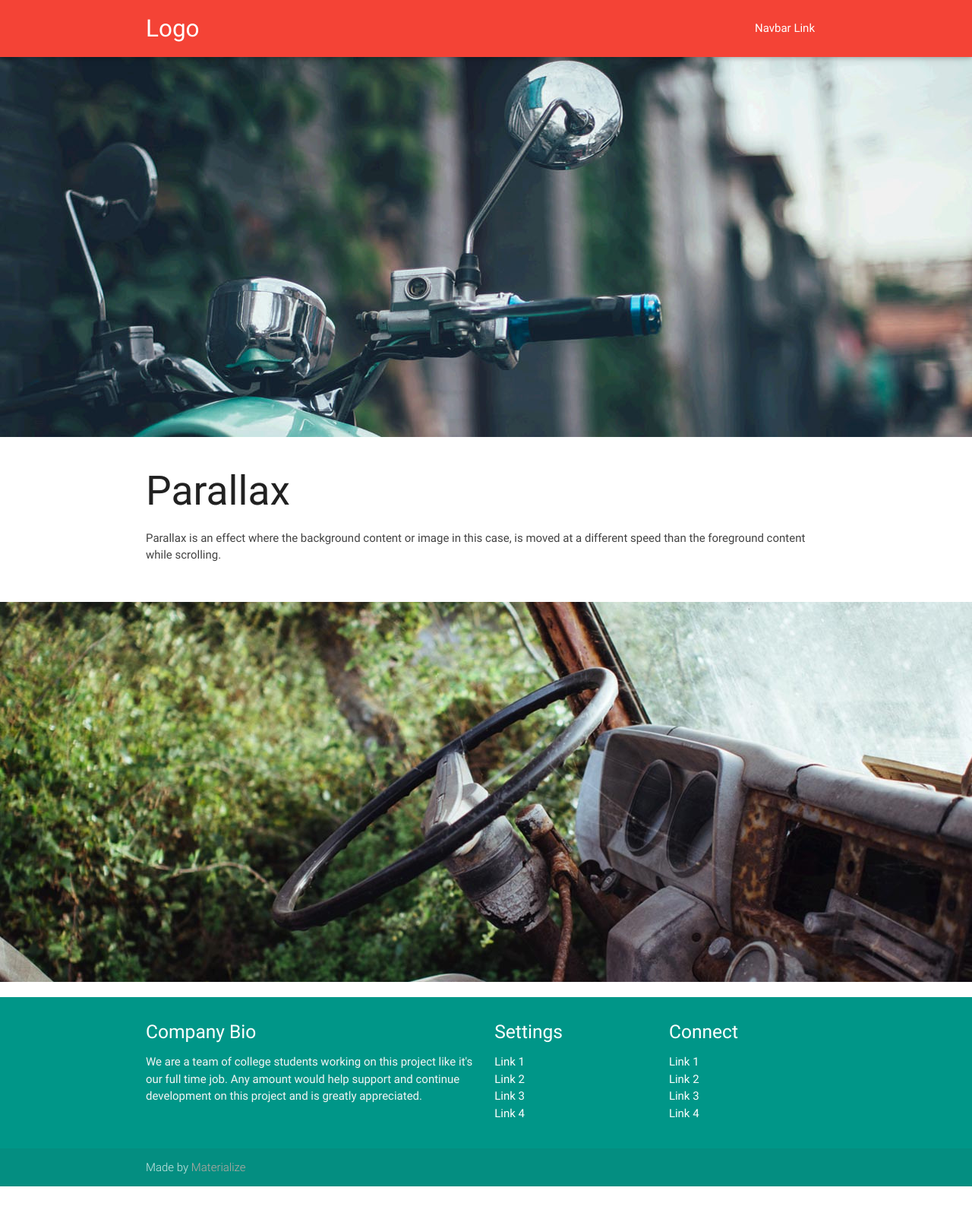
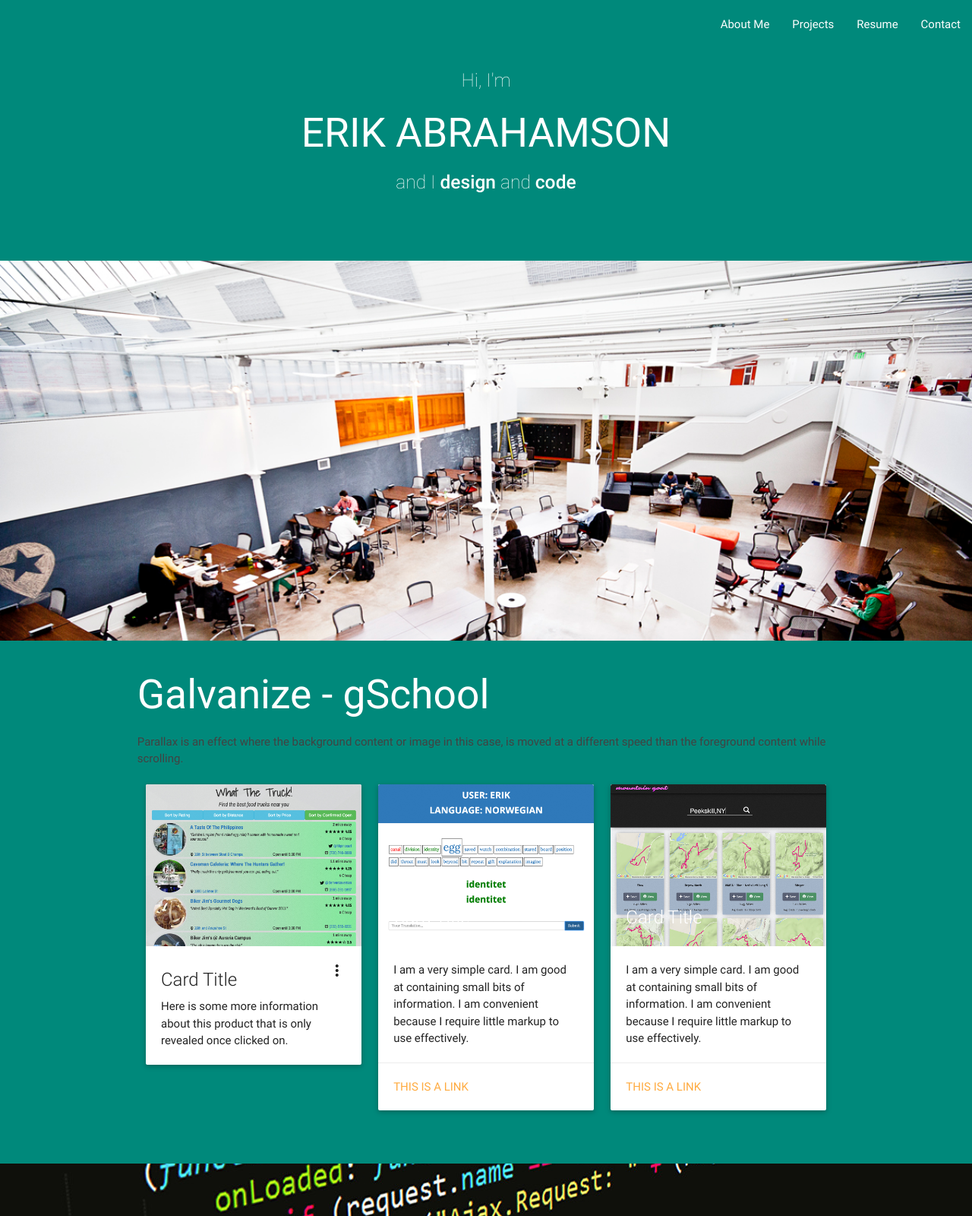
Before and after one commit to ErikAbrahamson/portfolio, a website: page index.html in a window 1280 px wide. Shown: the top 1600 px of the page at 76% size. Before the commit the page ends 1561 px from the top, so only its background shows below. Drawn offline with Linux system fonts and the light colour scheme.

Commit message:
update nav and header

```diff
--- a/index.html
+++ b/index.html
@@ -1,72 +1,141 @@
 <!DOCTYPE html>
  <html ng-app="myApp">
+
    <head>
-     <!--Import Google Icon Font-->
      <link href="http://fonts.googleapis.com/icon?family=Material+Icons" rel="stylesheet">
-     <!--Import materialize.css-->
      <link type="text/css" rel="stylesheet" href="css/materialize.css"  media="screen,projection"/>
-
-     <!--Let browser know website is optimized for mobile-->
      <meta name="viewport" content="width=device-width, initial-scale=1.0"/>
    </head>
 
    <body>
-     <nav class="red" role="navigation">
-       <div class="nav-wrapper container">
-         <a id="logo-container" href="#" class="brand-logo">Logo</a>
+     <div class="navbar-fixed">
+       <nav class="teal darken-1 z-depth-0">
+         <div class="nav-wrapper">
+           <a href="#!" class="brand-logo">&nbsp</a>
             <ul class="right hide-on-med-and-down">
-           <li><a href="#">Navbar Link</a></li>
+              <li><a id="about-link" href="#">About Me</a></li>
+              <li><a id="projects-link" href="#project">Projects</a></li>
+              <li><a id="resume-link" href="#">Resume</a></li>
+              <li><a id="contact-link" href="#">Contact</a></li>
             </ul>
-
             <ul id="nav-mobile" class="side-nav">
-           <li><a href="#">Navbar Link</a></li>
+              <li><a href="#">About Me</a></li>
+              <li><a href="#">Projects</a></li>
+              <li><a href="#">Resume</a></li>
+              <li><a href="#">Contact</a></li>
             </ul>
             <a href="#" data-activates="nav-mobile" class="button-collapse"><i class="material-icons">menu</i></a>
           </div>
         </nav>
+      </div>
+
+     <div class="section teal darken-1">
+       <div class="row container">
+         <div class="col s12">
+           <h5 class="thin white-text valign center-align">Hi, I'm</h5>
+           <h2 class="light title white-text center-align header">ERIK ABRAHAMSON</h2>
+           <h5 class="thin white-text valign center-align">and I
+             <strong>design</strong> and <strong>code</strong></h5><br><br>
+         </div>
+       </div>
+     </div>
+
+     <div class="parallax-container">
+       <div class="parallax"><img src="images/background4.jpg"></div>
+     </div>
+
+     <div class="section teal darken-1">
+       <div class="row container">
+
+         <!-- project cards -->
+       <div class="row" id="project">
+         <h2 class="white-text header">Galvanize - gSchool</h2>
+         <p class="grey-text text-darken-3 lighten-3">Parallax is an effect where the background content or image in this case, is moved at a different speed than the foreground content while scrolling.</p>
+
+         <div class="col s4 m4">
+           <div class="card">
+             <div class="card-image waves-effect waves-block waves-light">
+               <img class="activator" src="images/wtt.jpg">
+             </div>
+             <div class="card-content">
+               <span class="card-title activator grey-text text-darken-4">Card Title<i class="material-icons right">more_vert</i></span>
+               <p>Here is some more information about this product that is only revealed once clicked on.</p>
+             </div>
+             <div class="card-reveal">
+               <span class="card-title grey-text text-darken-4">Card Title<i class="material-icons right">close</i></span>
+               <p>Here is some more information about this product that is only revealed once clicked on.</p>
+               <div class="card-action">
+                 <a href="#">This is a link</a>
+               </div>
+             </div>
+           </div>
+         </div>
 
 
-       <div class="parallax-container">
-         <div class="parallax"><img src="images/background1.jpg"></div>
+         <div class="col s4 m4">
+           <div class="card">
+             <div class="card-image">
+               <img src="images/translate.jpg">
+               <span class="card-title">Card Title</span>
              </div>
-       <div class="section white">
-         <div class="row container">
-           <h2 class="header">Parallax</h2>
-           <p class="grey-text text-darken-3 lighten-3">Parallax is an effect where the background content or image in this case, is moved at a different speed than the foreground content while scrolling.</p>
+             <div class="card-content">
+               <p>I am a very simple card. I am good at containing small bits of information.
+               I am convenient because I require little markup to use effectively.</p>
+             </div>
+             <div class="card-action">
+               <a href="#">This is a link</a>
+             </div>
+           </div>
+         </div>
+
+
+         <div class="col s4 m4">
+           <div class="card">
+             <div class="card-image">
+               <img src="images/mtg.jpg">
+               <span class="card-title">Card Title</span>
+             </div>
+             <div class="card-content">
+               <p>I am a very simple card. I am good at containing small bits of information.
+               I am convenient because I require little markup to use effectively.</p>
+             </div>
+             <div class="card-action">
+               <a href="#">This is a link</a>
+             </div>
+           </div>
+         </div>
+
+       </div>
+
        </div>
      </div>
      <div class="parallax-container">
-         <div class="parallax"><img src="images/background2.jpg"></div>
+       <div class="parallax"><img src="images/background5.jpg"></div>
      </div>
 
      <footer class="page-footer teal">
+
        <div class="container">
          <div class="row">
-           <div class="col l6 s12">
-             <h5 class="white-text">Company Bio</h5>
-             <p class="grey-text text-lighten-4">We are a team of college students working on this project like it's our full time job. Any amount would help support and continue development on this project and is greatly appreciated.</p>
-
-
+          <form class="col s12">
+            <div class="row">
+              <div class="input-field col s6">
+                <i class="material-icons prefix">account_circle</i>
+                <input id="icon_prefix" type="text" class="validate">
+                <label for="icon_prefix">First Name</label>
               </div>
-           <div class="col l3 s12">
-             <h5 class="white-text">Settings</h5>
-             <ul>
-               <li><a class="white-text" href="#!">Link 1</a></li>
-               <li><a class="white-text" href="#!">Link 2</a></li>
-               <li><a class="white-text" href="#!">Link 3</a></li>
-               <li><a class="white-text" href="#!">Link 4</a></li>
-             </ul>
-           </div>
-           <div class="col l3 s12">
-             <h5 class="white-text">Connect</h5>
-             <ul>
-               <li><a class="white-text" href="#!">Link 1</a></li>
-               <li><a class="white-text" href="#!">Link 2</a></li>
-               <li><a class="white-text" href="#!">Link 3</a></li>
-               <li><a class="white-text" href="#!">Link 4</a></li>
-             </ul>
+              <div class="input-field col s6">
+                <i class="material-icons prefix">email</i>
+                <input id="icon_email" type="tel" class="validate">
+                <label for="icon_email">Email</label>
               </div>
             </div>
+            <button class="btn waves-effect waves-light" type="submit" name="action">Submit
+  <i class="material-icons right">send</i>
+</button>
+          </form>
+        </div>
+
        </div>
        <div class="footer-copyright">
          <div class="container">
--- a/js/init.js
+++ b/js/init.js
@@ -4,5 +4,37 @@
     $('.button-collapse').sideNav();
     $('.parallax').parallax();
 
+    $('#about-link').click(function() {
+      $('html, body').animate({
+          scrollTop: $('#about').offset().top
+      }, 800);
+    });
+
+    $('#projects-link').click(function() {
+      $('html, body').animate({
+          scrollTop: $('#project').offset().top
+      }, 750);
+    });
+
+    $('#resume-link').click(function() {
+      $('html, body').animate({
+          scrollTop: $('#resume').offset().top
+      }, 500);
+    });
+
+    $('#contact-link').click(function() {
+      $('html, body').animate({
+          scrollTop: $('.page-footer').offset().top
+      }, 300);
+    });
+
+    // var options = [{
+    //   selector: '#project',
+    //   offset: 500,
+    //   callback: 'Materialize.fadeInImage("#project")'
+    // }];
+    //
+    // Materialize.scrollFire(options);
+
   }); // end of document ready
 })(jQuery); // end of jQuery name space
```
Also changed, not shown: css/materialize.css, images/background4.jpg (added), images/background5.jpg (added), images/mtg.jpg (added), images/sample-1.jpg (added), images/translate.jpg (added), images/translate.png (added), images/wtt.jpg (added), 3 other files. Lines whose indentation alone changed are shown as unchanged.
